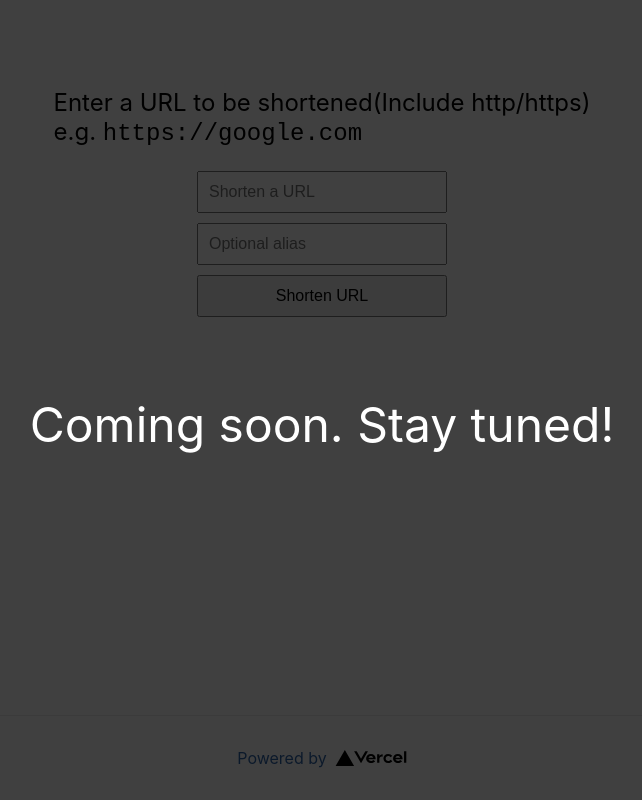
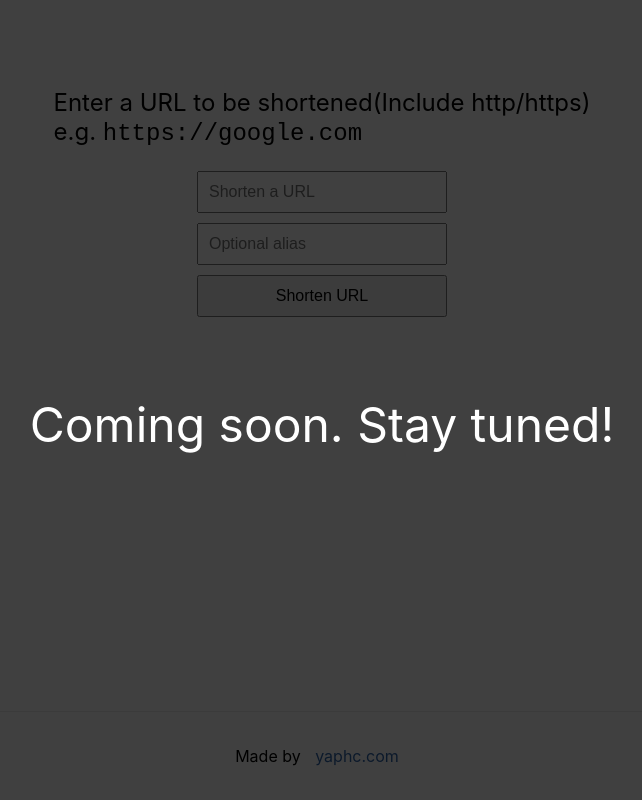
Before and after one commit to hanchiang/url-shortener-frontend, a Next.js app: page / in a window 1280 px wide. Shown: the whole page, without its empty margins (318-960 px from the left). Built offline with nearby package versions, Linux system fonts and the light colour scheme; no server answers.

Commit message:
Remove vercel logo, replace with link to my website

```diff
--- a/pages/index.tsx
+++ b/pages/index.tsx
@@ -202,15 +202,13 @@ const Home: NextPage = () => {
       </main>
 
       <footer className={styles.footer}>
+        <span>Made by&nbsp;</span>
         <a
-          href="https://vercel.com?utm_source=create-next-app&amp;utm_medium=default-template&amp;utm_campaign=create-next-app"
+          href="https://yaphc.com"
           target="_blank"
           rel="noopener noreferrer"
         >
-          Powered by{' '}
-          <span className={styles.logo}>
-            <Image src="/vercel.svg" alt="Vercel Logo" width={72} height={16} />
-          </span>
+          yaphc.com
         </a>
       </footer>
     </div>
--- a/styles/home.module.scss
+++ b/styles/home.module.scss
@@ -100,20 +100,13 @@
 
 
 .footer {
-  padding: 2rem 0;
+  padding: 1.5rem 0;
   border-top: 1px solid #eaeaea;
   justify-content: center;
   align-items: center;
   display: flex;
 
   > a {
-    display: flex;
-      justify-content: center;
-      align-items: center;
-      flex-grow: 1;
-  }
-  .logo {
-    height: 1em;
-    margin-left: 0.5rem;
+    padding: 10px;
   }
 }
```
